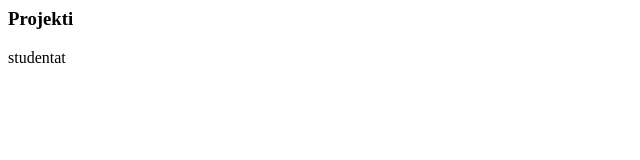
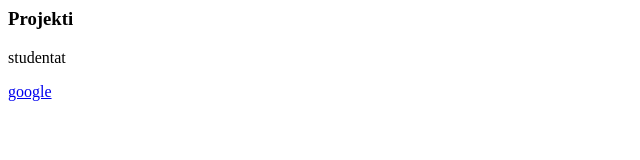
Before and after one commit to dita9488/RK, a plain HTML site: page index.html in a window 1280 px wide. Shown: the full height of the page, 0-640 px from the left. Drawn offline with Linux system fonts and the light colour scheme.

Commit message:
update001
added a lin

```diff
--- a/index.html
+++ b/index.html
@@ -6,5 +6,6 @@
 
 <h3>Projekti</h3>
   <p>studentat</p>
+  <a href="https://www.google.com">google</a>
 </body>
 <html>
```
